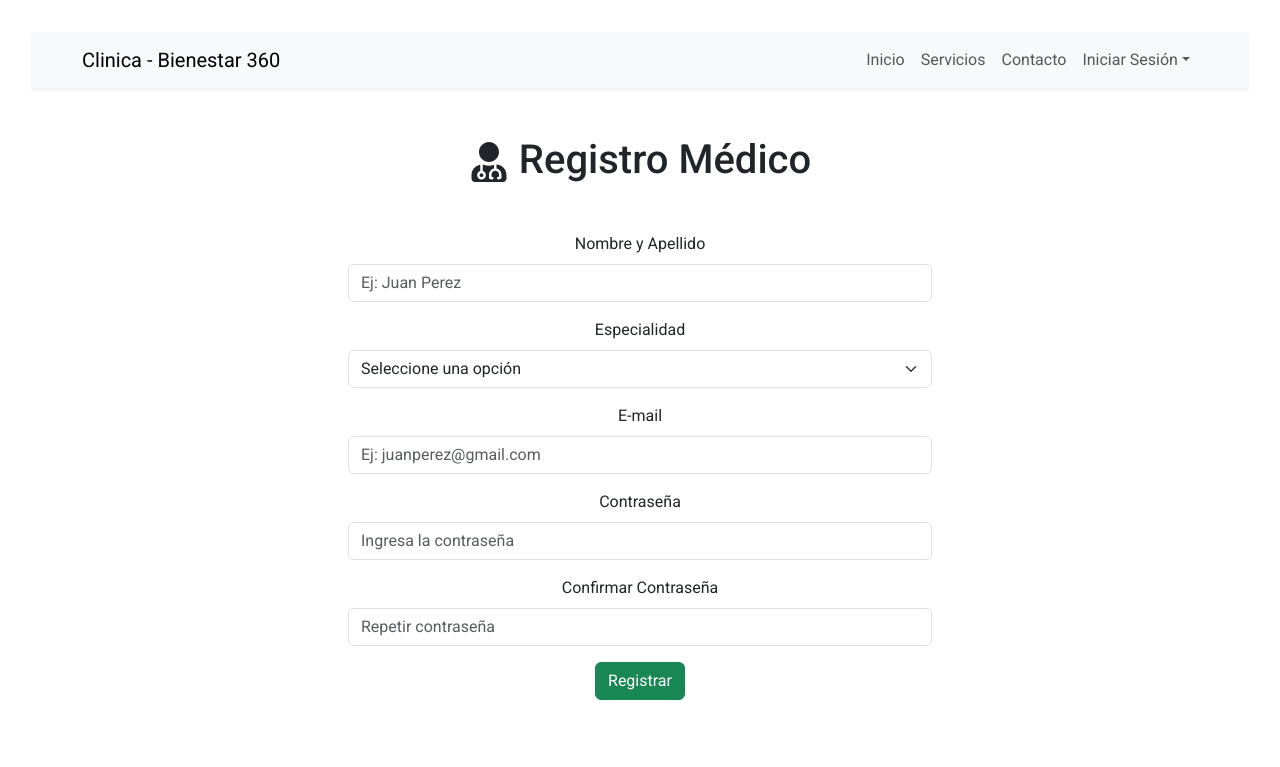
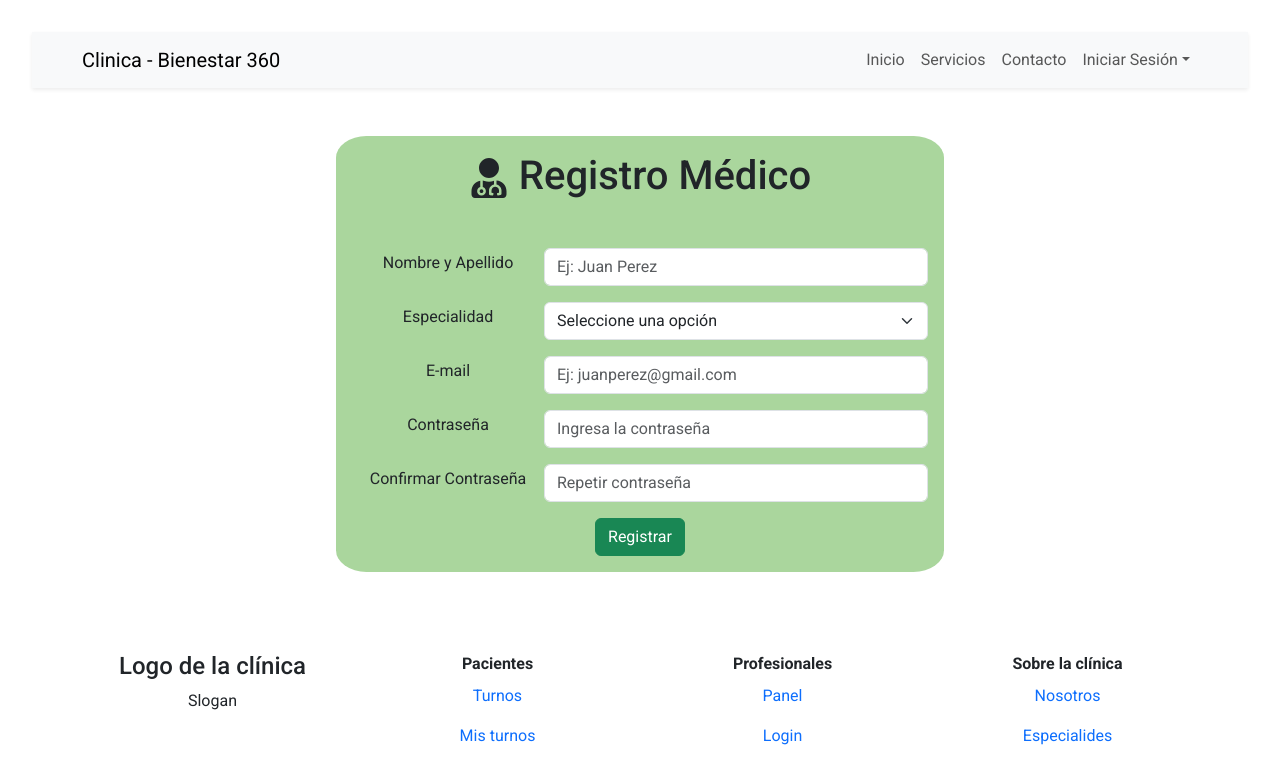
Before and after one commit to tomas0204/Clinica-React, a React (Vite) app: page /registroMedico in a window 1280 px wide. Shown: the top 767 px of the page. Built offline with nearby package versions, Linux system fonts and the light colour scheme.

Commit message:
agrego estilos a RegistroMedico

```diff
--- a/src/App.css
+++ b/src/App.css
@@ -72,7 +72,7 @@
   border-radius: 5%;
 }
 
-#registroPacientes .containerLabelControl {
+#registroPacientes  .containerLabelControl {
   display: flex;
   justify-content: space-evenly;
   align-items: center;
--- a/src/components/views/crudMedico/RegistroMedico.jsx
+++ b/src/components/views/crudMedico/RegistroMedico.jsx
@@ -159,11 +159,11 @@
 
   return (
     <>
-      <div className="container col-12 col-md-8 col-lg-6" id="2">
+      <div className="container col-12 col-md-8 col-lg-6 " id="registroMedico" >
         <div>
         <h1> <FaUserMd /> {estoyEditando ? "Editar Médico" : "Registro Médico"} </h1>
         </div>
-      <Form   className="mt-5" onSubmit={handleSubmit(crearYEditar)} >
+      <Form   className="mt-5" onSubmit={handleSubmit(crearYEditar)}  >
           <Form.Group className="mb-3">
             <div className="containerLabelControl">
               <Form.Label className="col-5 col-md-4">Nombre y Apellido</Form.Label>
@@ -272,7 +272,7 @@
           </Form.Group>
 
 
-          <Button variant={estoyEditando? "primary" : "success"}  type="submit" >
+          <Button variant={estoyEditando? "warning" : "success"}  type="submit" >
             {estoyEditando ? "Guardar Cambios" : "Registrar"}
           </Button>
           {estoyEditando && (
```
